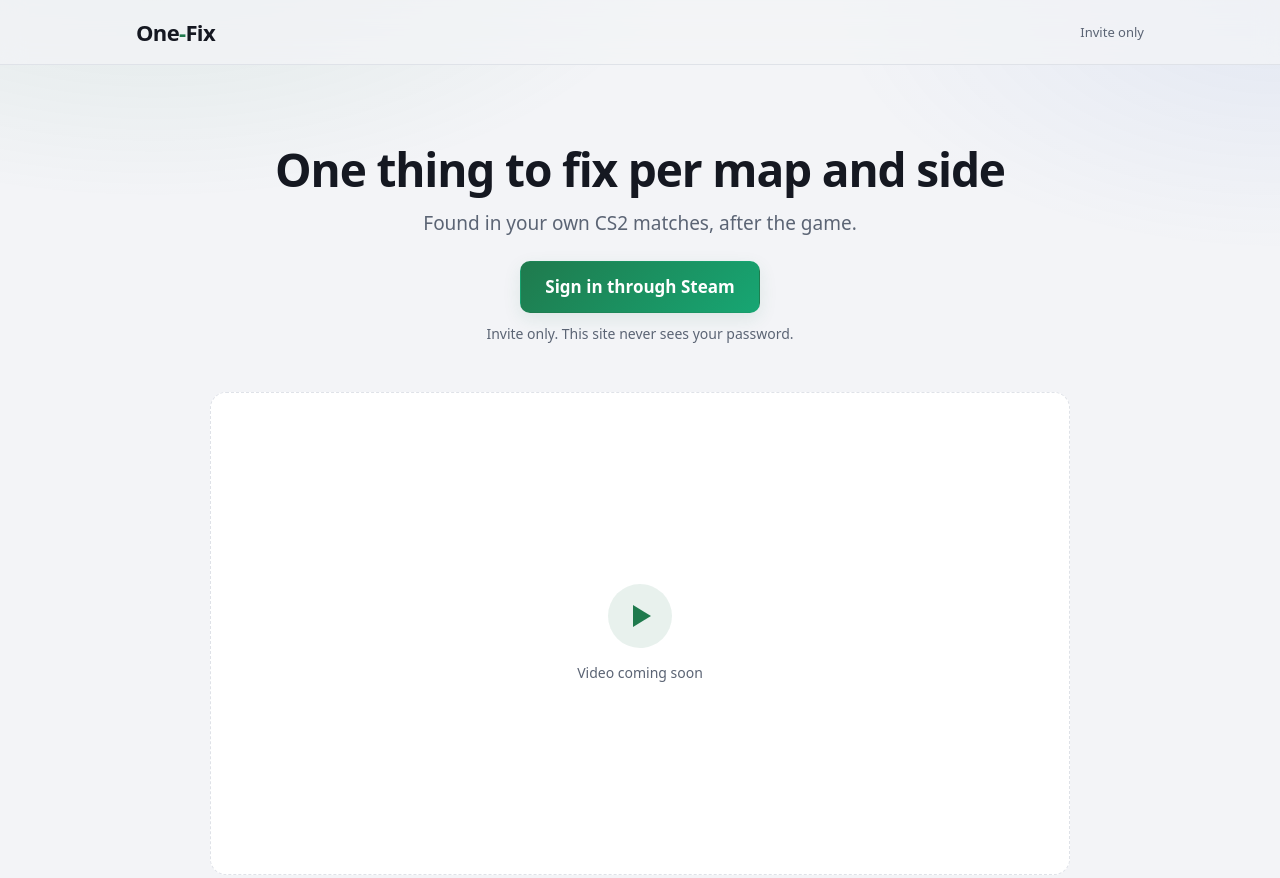
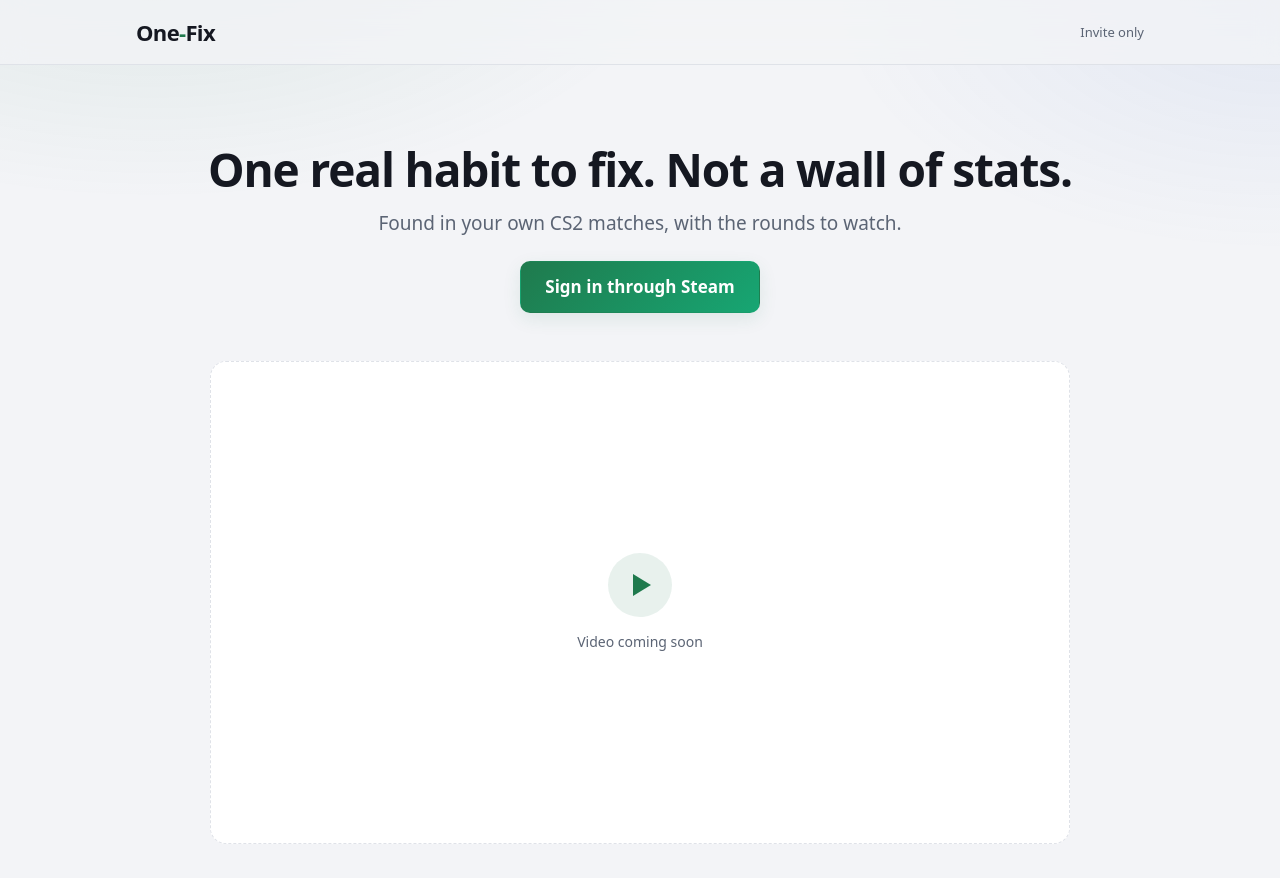
Before and after one commit to brandoncwaine/cs2-1-fix, a plain HTML site: page src/onefix/static/login.html in a window 1280 px wide. Shown: the top 878 px of the page. Drawn offline with Linux system fonts and the light colour scheme.

Commit message:
Landing page: headline on the one-habit-not-stats angle; drop the password note
Co-Authored-By: Claude Fable 5.2 <noreply@anthropic.com>

```diff
--- a/src/onefix/static/login.html
+++ b/src/onefix/static/login.html
@@ -16,11 +16,10 @@
 
 <main>
 <section class="hero">
-  <h1>One thing to fix per map and side</h1>
-  <p class="hero-sub">Found in your own CS2 matches, after the game.</p>
+  <h1>One real habit to fix. Not a wall of stats.</h1>
+  <p class="hero-sub">Found in your own CS2 matches, with the rounds to watch.</p>
   <!--ERROR-->
   <a class="button primary cta" href="/auth/steam">Sign in through Steam</a>
-  <p class="cta-note muted">Invite only. This site never sees your password.</p>
 </section>
 
 <section class="video" aria-label="How it works video">
```
